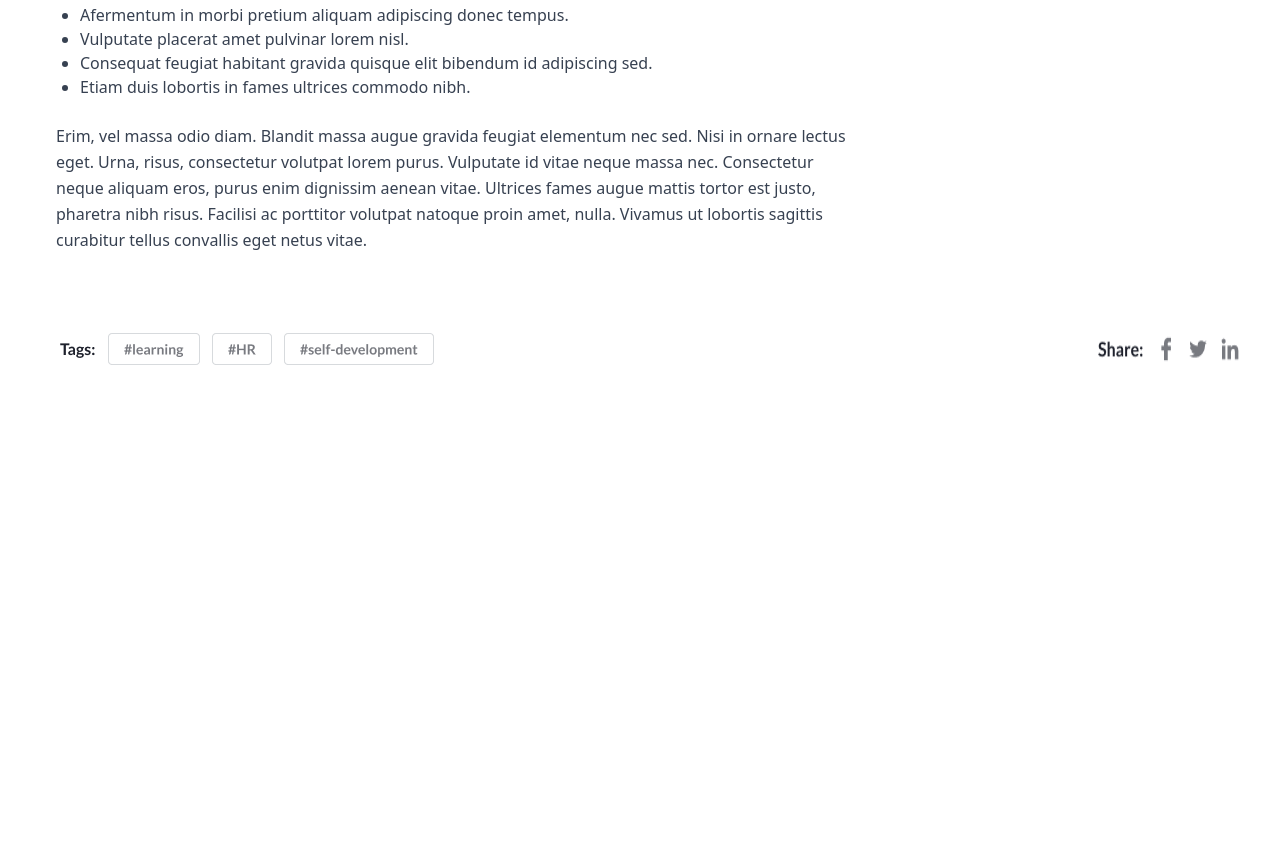
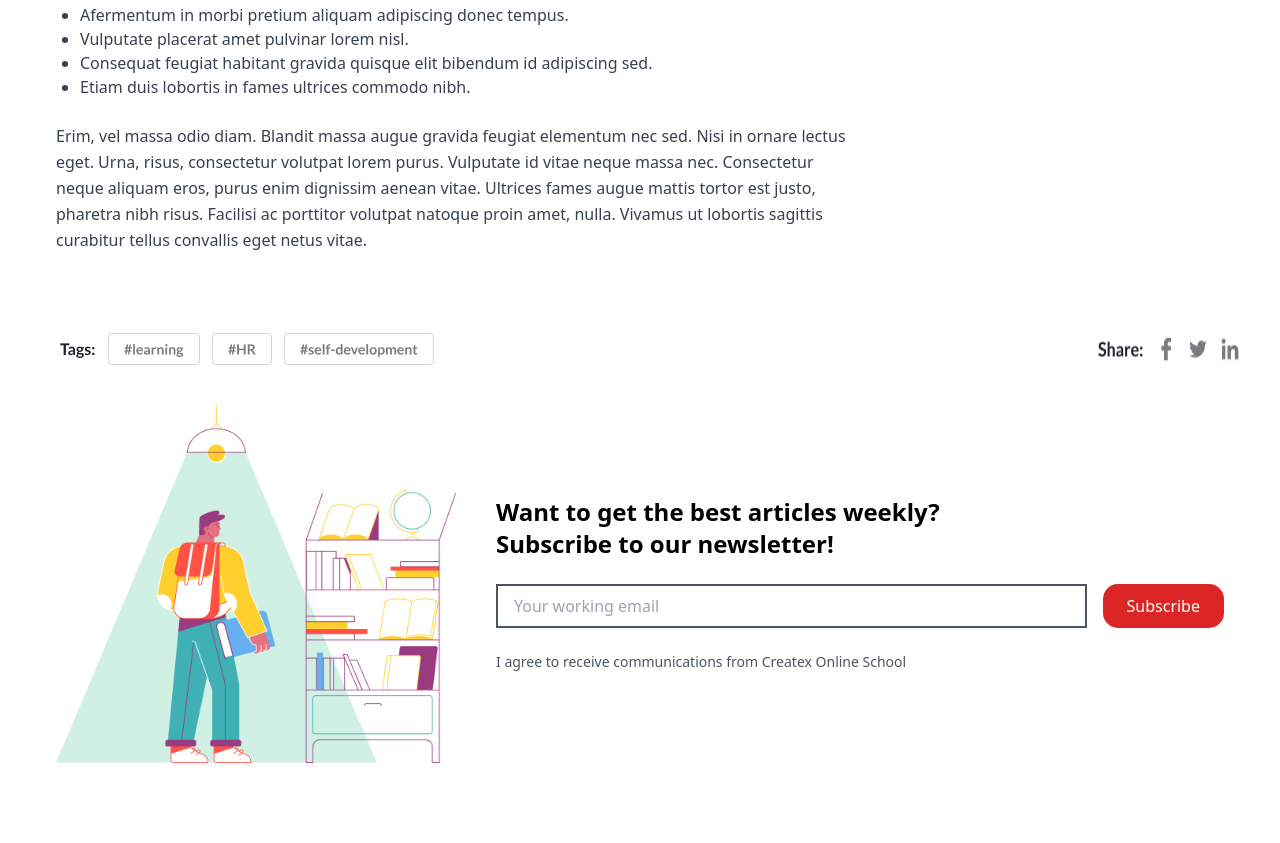
Before and after one commit to axmadsho/6kasa, a website: page src/ahmad.html in a window 1280 px wide. Shown: the part 1054-1897 px from the top of the page. Before the commit the page ends 1419 px from the top, so only its background shows below. Drawn offline with nearby package versions, Linux system fonts and the light colour scheme; files that its build step writes are made by us from their sources.

Commit message:
sections by ahmad

```diff
--- a/src/ahmad.html
+++ b/src/ahmad.html
@@ -158,5 +158,20 @@
     <img src="/sharing.png" alt="">
   </div>
 
+  <section class="max-w-[1200px] mx-auto px-4 pt-10 pb-20 flex flex-col lg:flex-row items-center gap-10">
+    <img src="/illustration.png" alt="" class="w-full max-w-[400px]">
+    <div class="flex flex-col gap-6 w-full">
+      <h1 class="text-xl lg:text-2xl font-semibold leading-snug">
+        Want to get the best articles weekly?<br>
+        Subscribe to our newsletter!
+      </h1>
+      <form action="" class="flex flex-col sm:flex-row items-stretch gap-4">
+        <input class="border-2 border-gray-600 px-4 py-2 flex-1" type="text" placeholder="Your working email">
+        <button class="py-2 px-6 bg-red-600 text-white rounded-[15px]">Subscribe</button>
+      </form>
+      <p class="text-sm text-gray-600">I agree to receive communications from Createx Online School</p>
+    </div>
+  </section>
+
 </body>
 </html>
```
Also changed, not shown: illustration.png (added).
